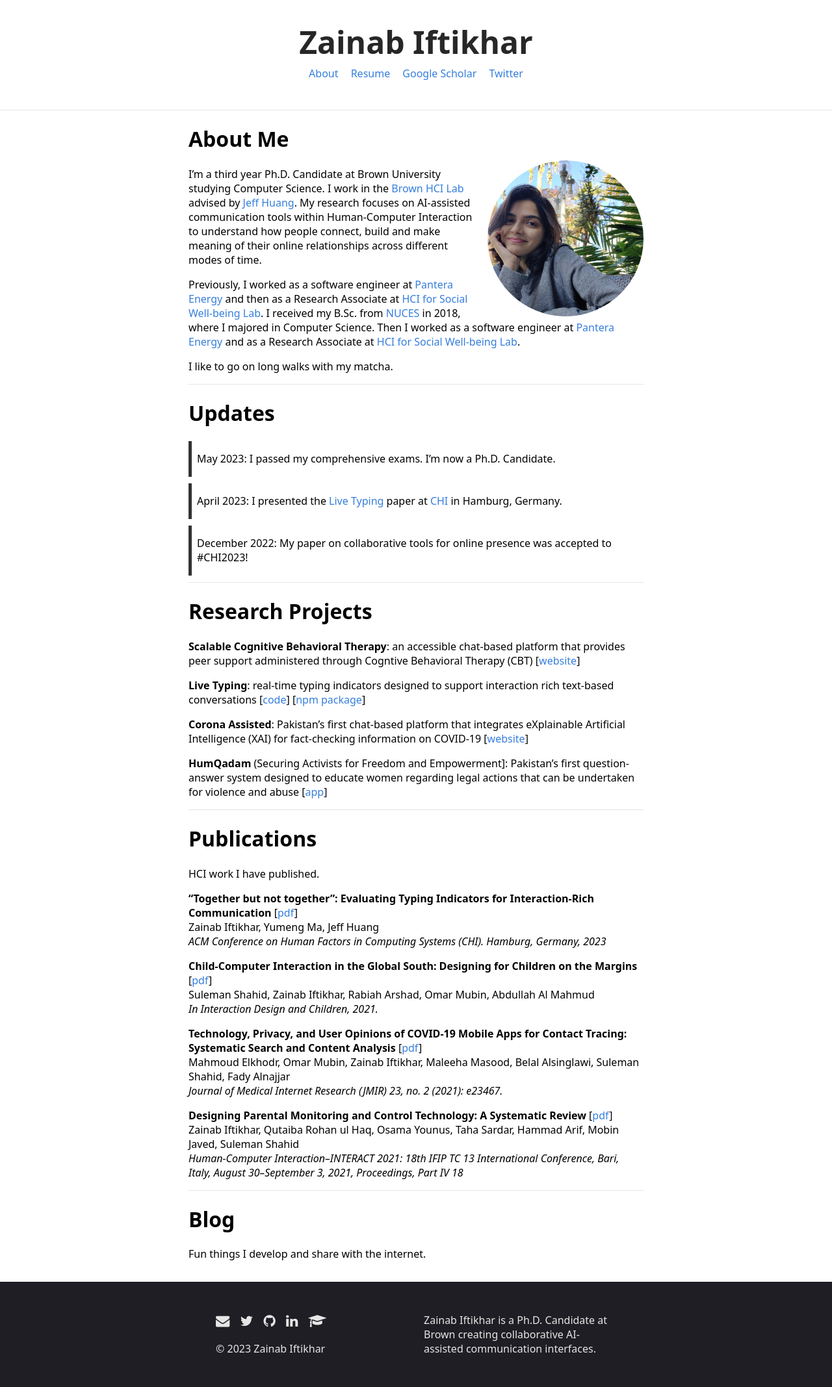
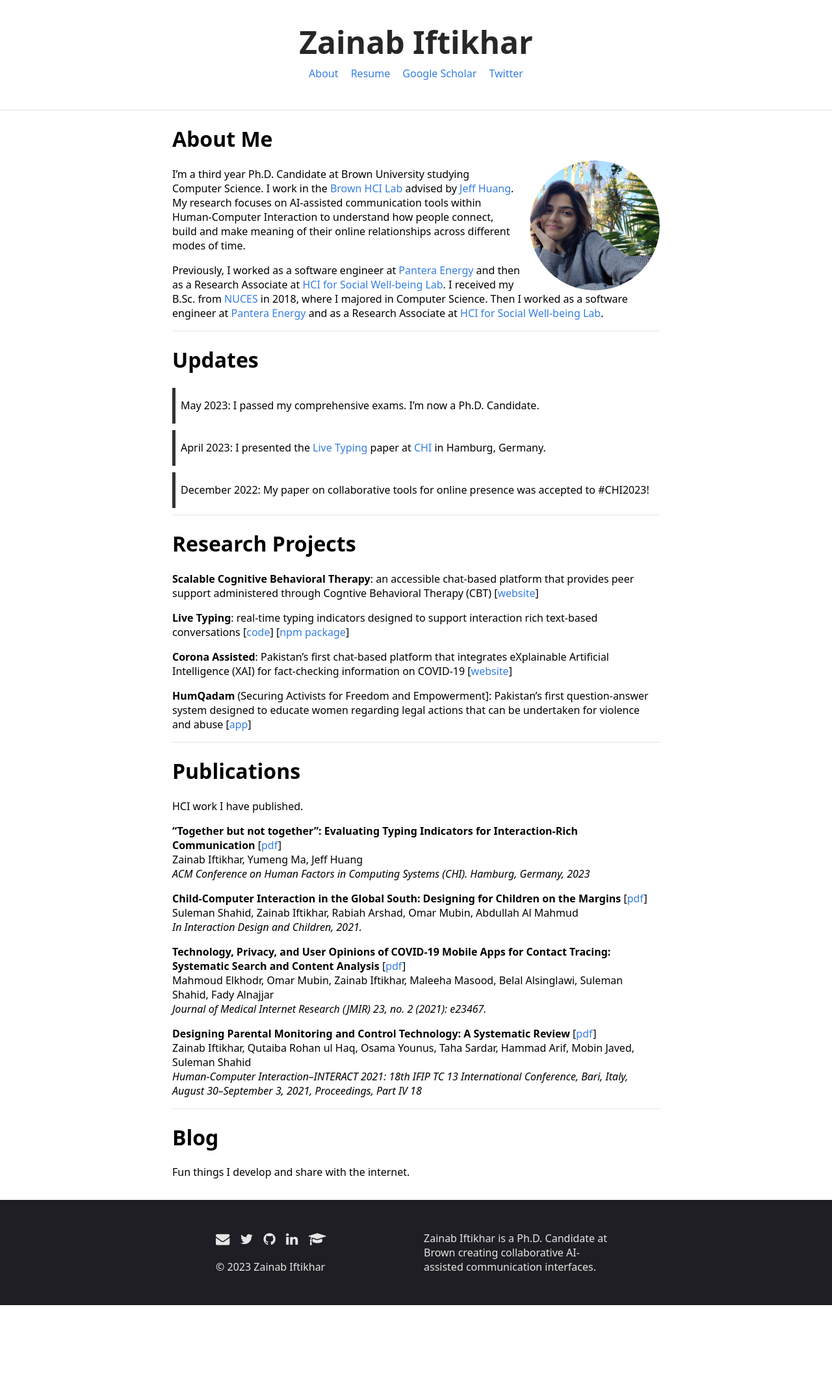
Before and after one commit to ZainabIftikhar/zainabiftikhar.github.io, a Jekyll site: the page built from index.md, in a window 1280 px wide. Shown: the whole page at 65% size. Built offline with Jekyll 4.4.1, drawn with Linux system fonts in a browser that asks for light colours; after the commit the page ends 2009 px from its top, so only the background shows below that.

Commit message:
increase home page's width

```diff
--- a/_sass/vars.scss
+++ b/_sass/vars.scss
@@ -3,7 +3,7 @@
  */
 
 $accent: #357edd;
-$image-size: 240px;
+$image-size: 200px;
 $footer-bg: #1E1E24;
 $footer-text: #e6e6e6;
 $column-width: 3.5rem;
@@ -12,6 +12,6 @@ $column-width: 3.5rem;
  * Build Variables, don't touch
  */
 
-$max-width: 700px;
+$max-width: 750px;
 $med-width: 600px;
 $small-width: 480px;
--- a/index.md
+++ b/index.md
@@ -10,8 +10,6 @@ layout: default
 I'm a third year Ph.D. Candidate at Brown University studying Computer Science. I work in the [Brown HCI Lab](https://hci.brown.edu/) advised by [Jeff Huang](https://jeffhuang.com/). My research focuses on AI-assisted communication tools within Human-Computer Interaction to understand how people connect, build and make meaning of their online relationships across different modes of time.
 
 Previously, I worked as a software engineer at [Pantera Energy](https://panteraenergy.pk) and then as a Research Associate at [HCI for Social Well-being Lab](https://chisel.pk). I received my B.Sc. from [NUCES](https://www.nu.edu.pk) in 2018, where I majored in Computer Science. Then I worked as a software engineer at [Pantera Energy](https://panteraenergy.pk) and as a Research Associate at [HCI for Social Well-being Lab](https://chisel.pk).
-
-I like to go on long walks with my matcha.
 
 ---
 
```
